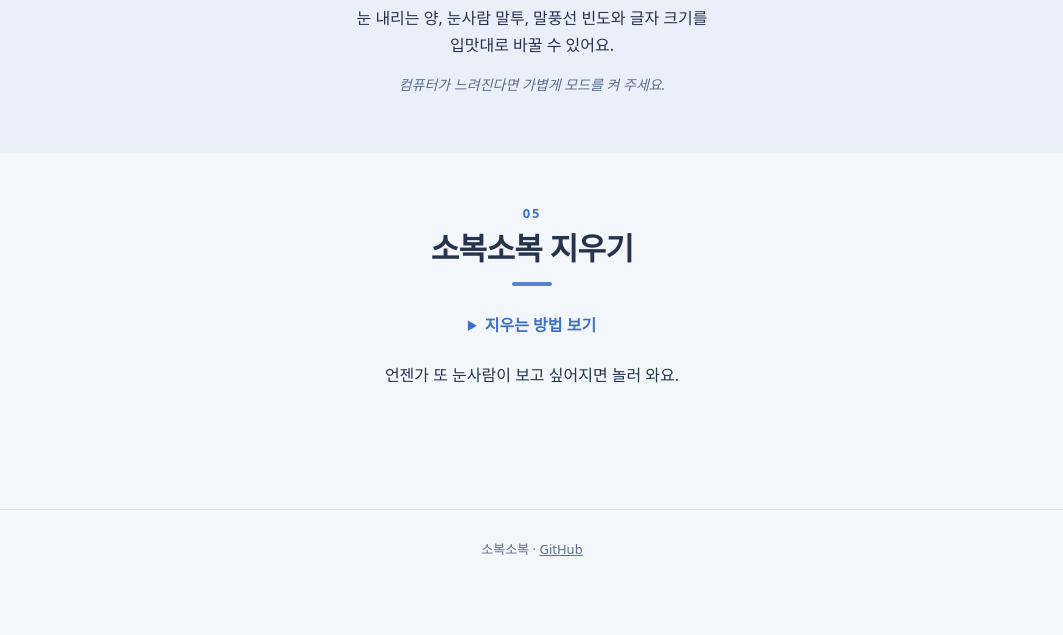
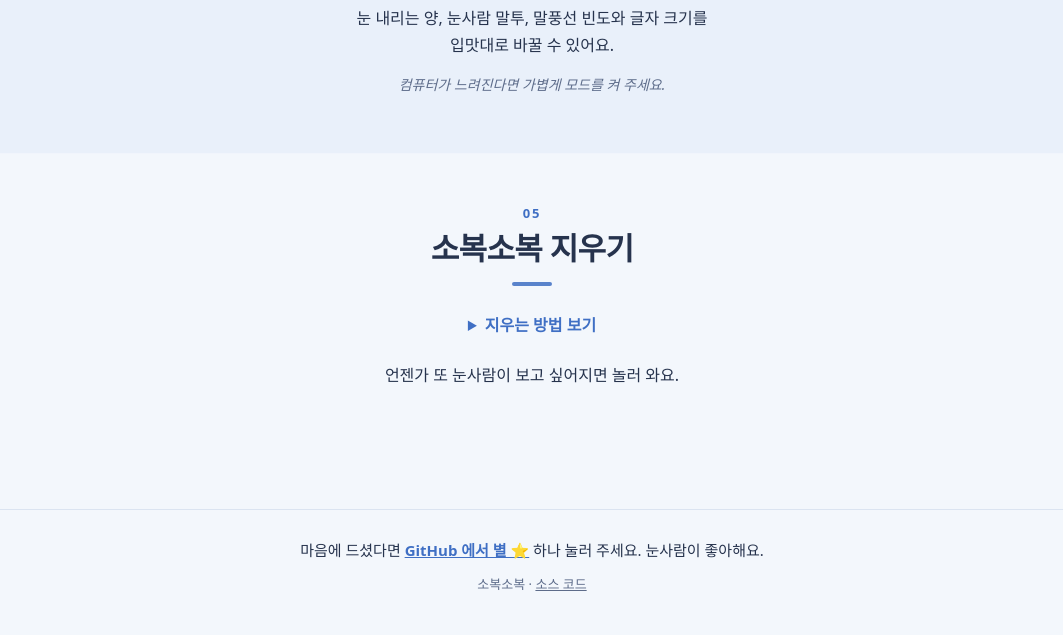
Before and after one commit to lovejoohero0228/sobok-release, a plain HTML site: page docs/index.html in a window 1280 px wide. Shown: the part 5375-6010 px from the top of the page, without its empty margins (108-1171 px from the left). Before the commit the page ends 5975 px from the top, so only its background shows below. Drawn offline with Linux system fonts and the light colour scheme.

Commit message:
소스 저장소 링크와 별 부탁 문구 추가
Claude-Session: https://claude.ai/code/session_0131teeoFqX8LcZngoN8nZAn

```diff
--- a/docs/index.html
+++ b/docs/index.html
@@ -98,6 +98,8 @@
   #removeBox > summary:hover { color: var(--accent); }
   footer { text-align: center; font-size: 13px; color: var(--soft); padding: 28px 16px 40px; border-top: 1px solid var(--line); }
   footer a { color: inherit; }
+  footer .star { font-size: 15px; color: var(--ink); margin-bottom: 10px; }
+  footer .star a { color: var(--accent); font-weight: 700; }
   @media (max-width: 640px) { .clips, .clips.three { grid-template-columns: 1fr; } section { padding: 42px 0 46px; } .setlist li b { flex-basis: 92px; } }
   @media (prefers-reduced-motion: reduce) { html { scroll-behavior: auto; } }
 </style>
@@ -271,7 +273,8 @@
 </main>
 
 <footer>
-  소복소복 · <a href="https://github.com/lovejoohero0228/sobok-release">GitHub</a>
+  <p class="star">마음에 드셨다면 <a href="https://github.com/lovejoohero0228/sobok">GitHub 에서 별 ⭐</a> 하나 눌러 주세요. 눈사람이 좋아해요.</p>
+  소복소복 · <a href="https://github.com/lovejoohero0228/sobok">소스 코드</a>
 </footer>
 
 <script>
```
Also changed, not shown: 1 other file.
